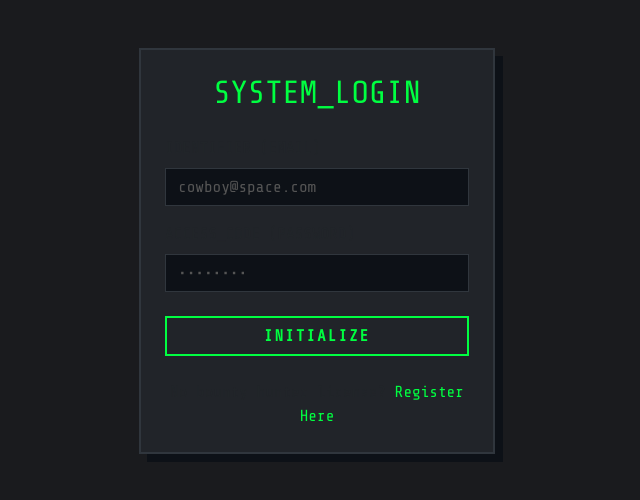
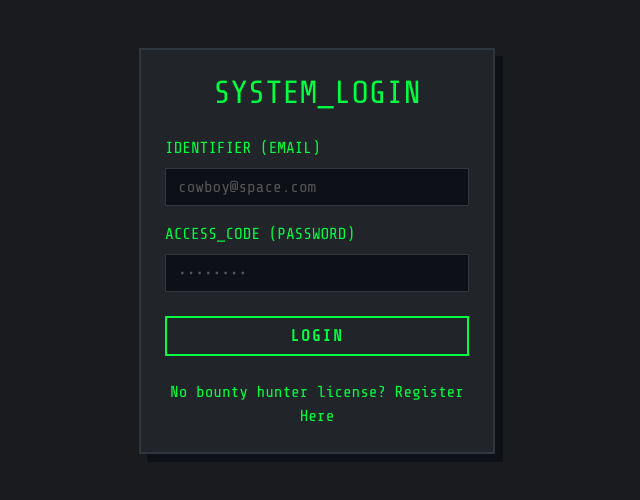
Before and after one commit to Ersatz-xD/BroBroke, a React (Vite) app in the folder frontend/: page /login in a window 1280 px wide. Shown: the top 500 px of the page, without its empty margins (323-963 px from the left). Built offline with nearby package versions, Linux system fonts and the light colour scheme.

Commit message:
added color to labels

```diff
--- a/frontend/src/pages/Login.jsx
+++ b/frontend/src/pages/Login.jsx
@@ -37,7 +37,7 @@ const Login = () => {
 
           <form onSubmit={handleLogin}>
             <div className="mb-3">
-              <label className="form-label text-muted">IDENTIFIER (EMAIL)</label>
+              <label className="form-label text-muted text-neon-green">IDENTIFIER (EMAIL)</label>
               <input
                 type="email"
                 className="form-control form-control-bounty"
@@ -48,7 +48,7 @@ const Login = () => {
               />
             </div>
             <div className="mb-4">
-              <label className="form-label text-muted">ACCESS_CODE (PASSWORD)</label>
+              <label className="form-label text-muted text-neon-green">ACCESS_CODE (PASSWORD)</label>
               <input
                 type="password"
                 className="form-control form-control-bounty"
@@ -59,12 +59,12 @@ const Login = () => {
               />
             </div>
             <button type="submit" className="btn btn-bounty w-100">
-              INITIALIZE
+              LOGIN
             </button>
           </form>
 
           <div className="text-center mt-4">
-            <span className="text-muted">No bounty hunter license? </span>
+            <span className="text-muted text-neon-green">No bounty hunter license? </span>
             <Link to="/register" className="text-neon-green text-decoration-none">Register Here</Link>
           </div>
         </div>
--- a/frontend/src/pages/Register.jsx
+++ b/frontend/src/pages/Register.jsx
@@ -39,7 +39,7 @@ const Register = () => {
 
           <form onSubmit={handleRegister}>
             <div className="mb-3">
-              <label className="form-label text-muted">ALIAS (NAME)</label>
+              <label className="form-label text-muted text-neon-green">ALIAS (NAME)</label>
               <input
                 type="text"
                 className="form-control form-control-bounty"
@@ -50,7 +50,7 @@ const Register = () => {
               />
             </div>
             <div className="mb-3">
-              <label className="form-label text-muted">CONTACT (EMAIL)</label>
+              <label className="form-label text-muted text-neon-green">CONTACT (EMAIL)</label>
               <input
                 type="email"
                 className="form-control form-control-bounty"
@@ -61,7 +61,7 @@ const Register = () => {
               />
             </div>
             <div className="mb-4">
-              <label className="form-label text-muted">SECURE_KEY (PASSWORD)</label>
+              <label className="form-label text-muted text-neon-green">SECURE_KEY (PASSWORD)</label>
               <input
                 type="password"
                 className="form-control form-control-bounty"
@@ -77,7 +77,7 @@ const Register = () => {
           </form>
 
           <div className="text-center mt-4">
-            <span className="text-muted">Already registered? </span>
+            <span className="text-muted text-neon-green">Already registered? </span>
             <Link to="/login" className="text-neon-green text-decoration-none">Login Here</Link>
           </div>
         </div>
```
